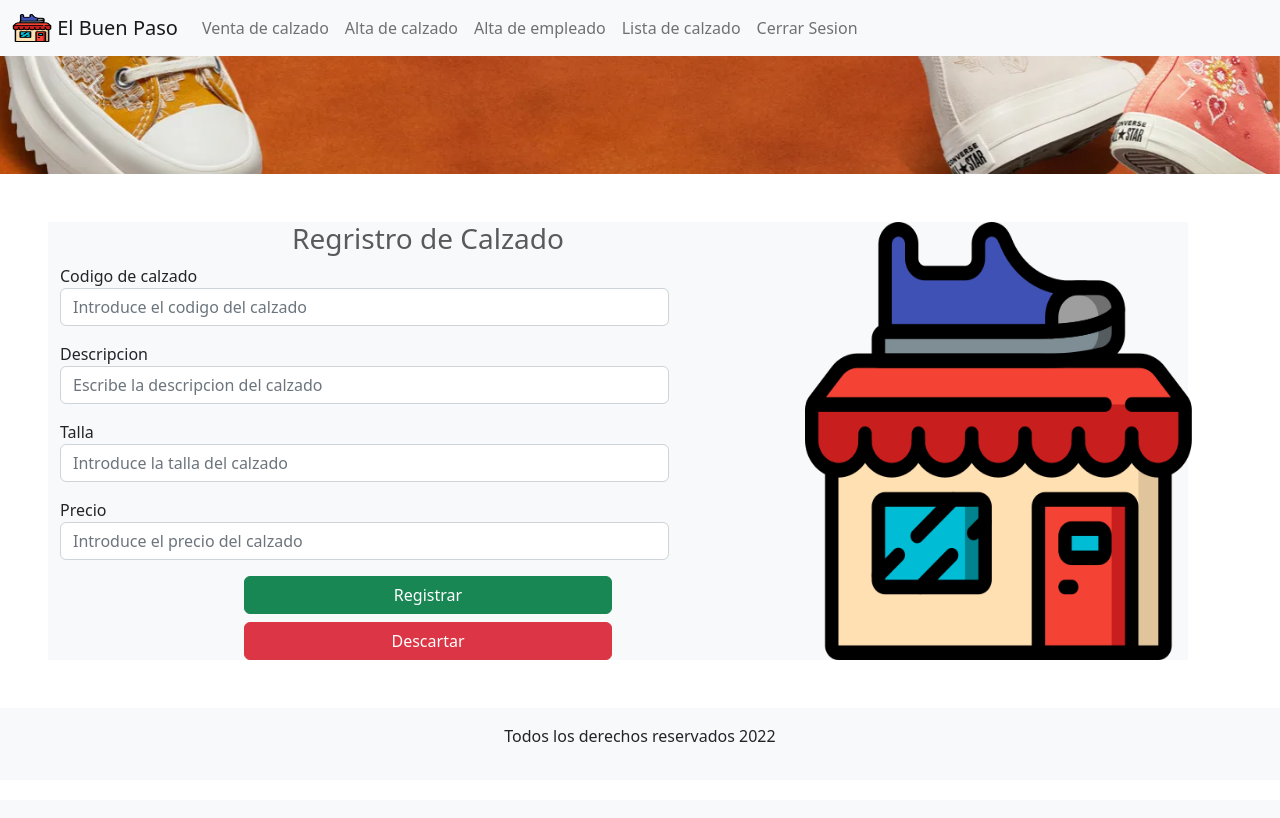
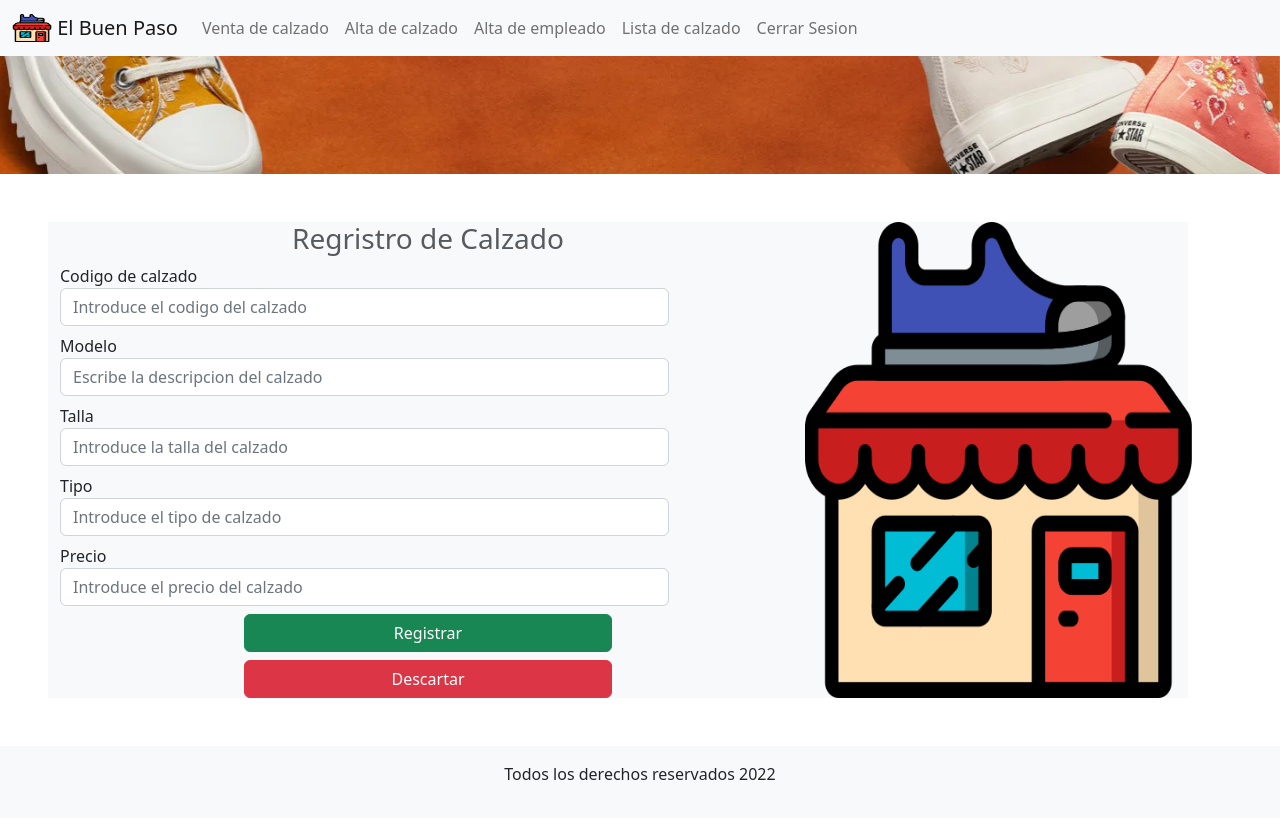
Before and after one commit to Andreysamura/Buenpaso2, a PHP site: page /registro.php in a window 1280 px wide. Before the commit the page ends 742 px from the top, so only its background shows below. Run offline with PHP 8.4, Linux system fonts and the light colour scheme.

Commit message:
Registro de datos del formulario web

```diff
--- a/conexion.php
+++ b/conexion.php
@@ -1,10 +1,12 @@
 <?php
+
 $servidor = "localhost";
 $usuario = "root";
 $password = "";
+$base = "bs_integradora";
 
 // Crear una variable para la conexion
-$conn = mysqli_connect($servidor, $usuario, $password);
+$conn = mysqli_connect ($servidor, $usuario, $password, $base);
 
 // Comprobar la conexion
 if(!$conn)
--- a/registro.php
+++ b/registro.php
@@ -45,32 +45,38 @@ include("encabezado.php")
             <div class="row">
                 <div class="col-lg-8">
                     <h3 class="text-center text-muted">Regristro de Calzado</h3>
-                    <form method="GET" action="recibir.php">
-                        <div class="row mb-3">
+                    <form method="POST" action="recibir.php">
+                        <div class="row mb-2">
                             <label class="col-sm-10">Codigo de calzado</label>
                             <div class="col-sm-10">
-                                <input type="text" name="codigo"class="form-control" placeholder="Introduce el codigo del calzado">
+                                <input type="text" name="codigo" class="form-control" placeholder="Introduce el codigo del calzado" required>
                             </div>
                         </div>
 
-                        <div class="row mb-3">
-                            <label class="col-sm-10">Descripcion</label>
+                        <div class="row mb-2">
+                            <label class="col-sm-10">Modelo</label>
                             <div class="col-sm-10">
-                                <input type="text" name="descripcion"class="form-control" placeholder="Escribe la descripcion del calzado">
+                                <input type="text" name="modelo" class="form-control" placeholder="Escribe la descripcion del calzado" required>
                             </div>
                         </div>
 
-                        <div class="row mb-3">
+                        <div class="row mb-2">
                             <label class="col-sm-10">Talla</label>
                             <div class="col-sm-10">
-                                <input type="text" name="talla"class="form-control" placeholder="Introduce la talla del calzado">
+                                <input type="text" name="talla" class="form-control" placeholder="Introduce la talla del calzado" required>
                             </div>
                         </div>
 
-                        <div class="row mb-3">
+                        <div class="row mb-2">
+                            <label class="col-sm-10">Tipo</label>
+                            <div class="col-sm-10">
+                                <input type="text" name="tipo" class="form-control" placeholder="Introduce el tipo de calzado" required>
+                            </div>
+                        </div>
+                        <div class="row mb-2">
                             <label class="col-sm-10">Precio</label>
                             <div class="col-sm-10">
-                                <input type="text" name="precio"class="form-control" placeholder="Introduce el precio del calzado">
+                                <input type="text" name="precio" class="form-control" placeholder="Introduce el precio del calzado" required>
                             </div>
                         </div>
                         <div class="d-grid gap-2 col-6 mx-auto">
```
Also changed, not shown: recibir.php (added, +33 -0 lines).
